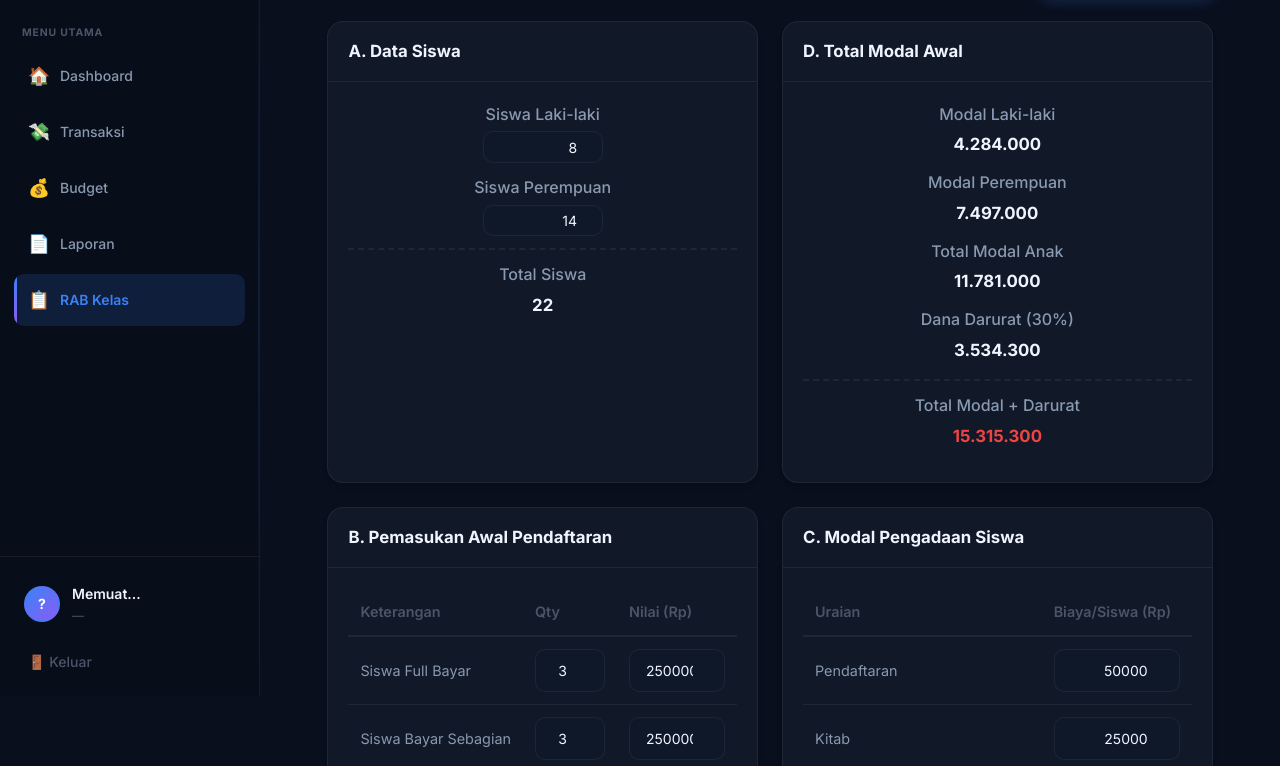
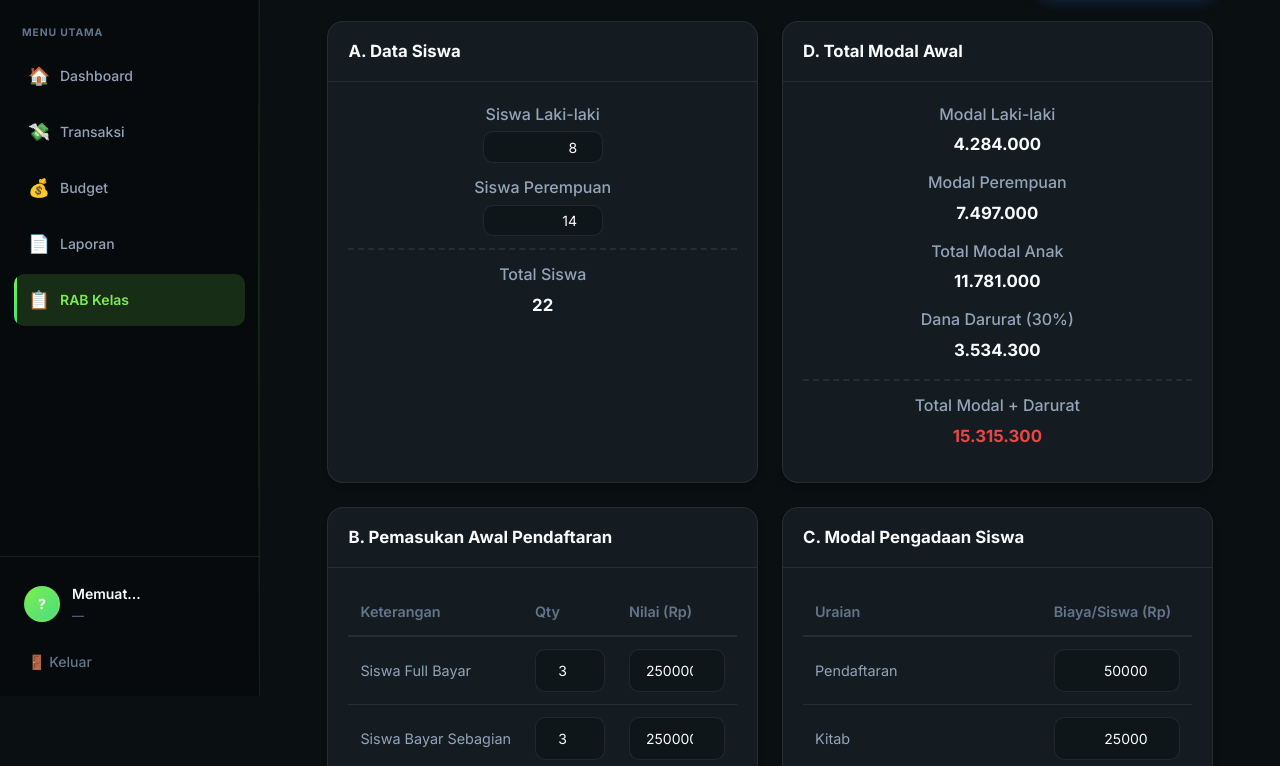
Before and after one commit to dazzerz/annida2-finance, a plain HTML site: page pages/rab.html in a window 1280 px wide. Shown: the part 104-870 px from the top of the page. Drawn offline with nearby package versions, Linux system fonts and the light colour scheme; a script that the page names is missing.

Commit message:
style: overhaul dashboard design theme to match vibrant lime green logo

```diff
--- a/css/dashboard.css
+++ b/css/dashboard.css
@@ -37,7 +37,7 @@
   right: 0;
   width: 1px;
   height: 100%;
-  background: linear-gradient(to bottom, transparent, rgba(59, 130, 246, 0.3), transparent);
+  background: linear-gradient(to bottom, transparent, rgba(124, 237, 80, 0.3), transparent);
   opacity: 0.5;
 }
 
@@ -61,7 +61,7 @@
   justify-content: center;
   font-size: 1.25rem;
   flex-shrink: 0;
-  box-shadow: 0 4px 12px rgba(59, 130, 246, 0.3);
+  box-shadow: 0 4px 12px rgba(124, 237, 80, 0.3);
 }
 
 .sidebar-title {
@@ -181,7 +181,7 @@
   font-weight: 700;
   color: white;
   flex-shrink: 0;
-  border: 2px solid rgba(59, 130, 246, 0.3);
+  border: 2px solid rgba(124, 237, 80, 0.3);
 }
 
 .user-info {
@@ -1385,7 +1385,7 @@
   justify-content: space-between;
   padding: 0.875rem 1rem;
   background: var(--accent-primary-glow);
-  border: 1px solid rgba(59, 130, 246, 0.2);
+  border: 1px solid rgba(124, 237, 80, 0.2);
   border-radius: var(--radius-md);
   gap: 1rem;
 }
--- a/css/global.css
+++ b/css/global.css
@@ -10,27 +10,27 @@
    ===================================================== */
 :root {
   /* Colors - Dark Theme (default) */
-  --bg-primary: #0a0f1e;
-  --bg-secondary: #0d1426;
-  --bg-card: #111827;
-  --bg-card-hover: #1a2235;
-  --bg-elevated: #1e2a3d;
-  --bg-input: #0f1829;
-  --bg-sidebar: #080d1a;
+  --bg-primary: #0a0f12; /* Darker near-black for green contrast */
+  --bg-secondary: #10161a;
+  --bg-card: #141c21;
+  --bg-card-hover: #19242a;
+  --bg-elevated: #1a242a;
+  --bg-input: #0f161a;
+  --bg-sidebar: #060a0c;
 
-  --border-color: rgba(255, 255, 255, 0.06);
-  --border-focus: rgba(99, 179, 237, 0.4);
+  --border-color: rgba(255, 255, 255, 0.08);
+  --border-focus: rgba(124, 237, 80, 0.4); /* Green focus */
 
-  --text-primary: #f0f4ff;
-  --text-secondary: #8899b0;
-  --text-muted: #4a5568;
-  --text-inverse: #0a0f1e;
+  --text-primary: #f8fafc;
+  --text-secondary: #94a3b8;
+  --text-muted: #64748b;
+  --text-inverse: #0a0f12;
 
-  /* Brand Colors */
-  --accent-primary: #3b82f6;
-  --accent-primary-glow: rgba(59, 130, 246, 0.15);
-  --accent-secondary: #10b981;
-  --accent-secondary-glow: rgba(16, 185, 129, 0.15);
+  /* Brand Colors (Annida Logo) */
+  --accent-primary: #7ced50; /* Lime green from logo */
+  --accent-primary-glow: rgba(124, 237, 80, 0.15);
+  --accent-secondary: #000000; /* Black from logo stripes */
+  --accent-secondary-glow: rgba(0, 0, 0, 0.15);
   --accent-warning: #f59e0b;
   --accent-danger: #ef4444;
   --accent-danger-glow: rgba(239, 68, 68, 0.15);
@@ -45,11 +45,11 @@
   --expense-bg: rgba(239, 68, 68, 0.1);
 
   /* Gradients */
-  --gradient-primary: linear-gradient(135deg, #3b82f6, #8b5cf6);
-  --gradient-success: linear-gradient(135deg, #10b981, #06b6d4);
-  --gradient-danger: linear-gradient(135deg, #ef4444, #ec4899);
-  --gradient-gold: linear-gradient(135deg, #f59e0b, #fbbf24);
-  --gradient-sidebar: linear-gradient(180deg, #080d1a 0%, #0a1020 100%);
+  --gradient-primary: linear-gradient(135deg, #7ced50, #4ade80); /* Bright green gradient */
+  --gradient-success: linear-gradient(135deg, #10b981, #059669);
+  --gradient-danger: linear-gradient(135deg, #ef4444, #be123c);
+  --gradient-gold: linear-gradient(135deg, #f59e0b, #d97706);
+  --gradient-sidebar: linear-gradient(180deg, #060a0c 0%, #080d11 100%);
   --gradient-card: linear-gradient(135deg, rgba(255,255,255,0.03) 0%, rgba(255,255,255,0.01) 100%);
 
   /* Glass effect */
@@ -103,29 +103,35 @@
 
 /* Light Theme Override */
 [data-theme="light"] {
-  --bg-primary: #f0f4ff;
-  --bg-secondary: #e8eeff;
+  --bg-primary: #f8fafc;
+  --bg-secondary: #f1f5f9;
   --bg-card: #ffffff;
-  --bg-card-hover: #f8faff;
+  --bg-card-hover: #f8fafc;
   --bg-elevated: #ffffff;
-  --bg-input: #f4f7ff;
-  --bg-sidebar: #1e2a3d;
+  --bg-input: #f1f5f9;
+  --bg-sidebar: #0f172a; /* Dark sidebar in light mode often looks good, but let's make it dark green/black like logo */
 
   --border-color: rgba(0, 0, 0, 0.08);
-  --border-focus: rgba(59, 130, 246, 0.4);
+  --border-focus: rgba(124, 237, 80, 0.4);
 
   --text-primary: #0f172a;
   --text-secondary: #475569;
   --text-muted: #94a3b8;
-  --text-inverse: #f0f4ff;
+  --text-inverse: #f8fafc;
+
+  /* Brand Colors Override for Light Theme */
+  --accent-primary: #60cc38; /* Slightly darker green for light theme contrast */
+  --accent-primary-glow: rgba(96, 204, 56, 0.15);
+  --accent-secondary: #000000;
+  --accent-secondary-glow: rgba(0, 0, 0, 0.15);
+
+  --gradient-primary: linear-gradient(135deg, #60cc38, #4ade80);
+  --gradient-sidebar: linear-gradient(180deg, #111827 0%, #1f2937 100%);
+  --gradient-card: linear-gradient(135deg, rgba(255,255,255,1) 0%, rgba(248,250,252,1) 100%);
 
   --glass-bg: rgba(255, 255, 255, 0.7);
-  --glass-border: rgba(0, 0, 0, 0.08);
-  --glass-shadow: 0 8px 32px rgba(0, 0, 0, 0.08);
-
-  --shadow-sm: 0 1px 3px rgba(0, 0, 0, 0.08);
-  --shadow-md: 0 4px 16px rgba(0, 0, 0, 0.08);
-  --shadow-lg: 0 8px 32px rgba(0, 0, 0, 0.12);
+  --glass-border: rgba(255, 255, 255, 0.2);
+  --glass-shadow: 0 8px 32px rgba(0, 0, 0, 0.05);
 }
 
 /* =====================================================
--- a/js/rab.js
+++ b/js/rab.js
@@ -334,7 +334,7 @@
   // Listrik, Air, Kebersihan, ATK, Isi Kelas
   const opsItems = [
     { name: 'Listrik (Operasional)', icon: '⚡', color: '#eab308', amount: state.opsBulan[0] },
-    { name: 'Air (Operasional)', icon: '💧', color: '#3b82f6', amount: state.opsBulan[1] },
+    { name: 'Air (Operasional)', icon: '💧', color: '#7ced50', amount: state.opsBulan[1] },
     { name: 'Kebersihan (Operasional)', icon: '🧹', color: '#10b981', amount: state.opsBulan[2] },
     { name: 'ATK (Operasional)', icon: '✏️', color: '#8b5cf6', amount: state.opsBulan[3] },
     { name: 'Isi Kelas (Operasional)', icon: '🏫', color: '#ec4899', amount: Math.round(state.opsTahun.reduce((a, b) => a + b, 0) / 12) } // Average per month
--- a/js/reports.js
+++ b/js/reports.js
@@ -57,7 +57,7 @@
       doc.text(formatCurrency(cat.total), pageWidth - margin, y + 4.5, { align: 'right' });
       doc.setFillColor(230,235,245); doc.roundedRect(margin + 25, y, maxBarWidth, 5, 1, 1, 'F');
       if (barWidth > 0) {
-        const hex = cat.color || '#3b82f6';
+        const hex = cat.color || '#7ced50';
         doc.setFillColor(parseInt(hex.slice(1,3),16), parseInt(hex.slice(3,5),16), parseInt(hex.slice(5,7),16));
         doc.roundedRect(margin + 25, y, barWidth, 5, 1, 1, 'F');
       }
```
